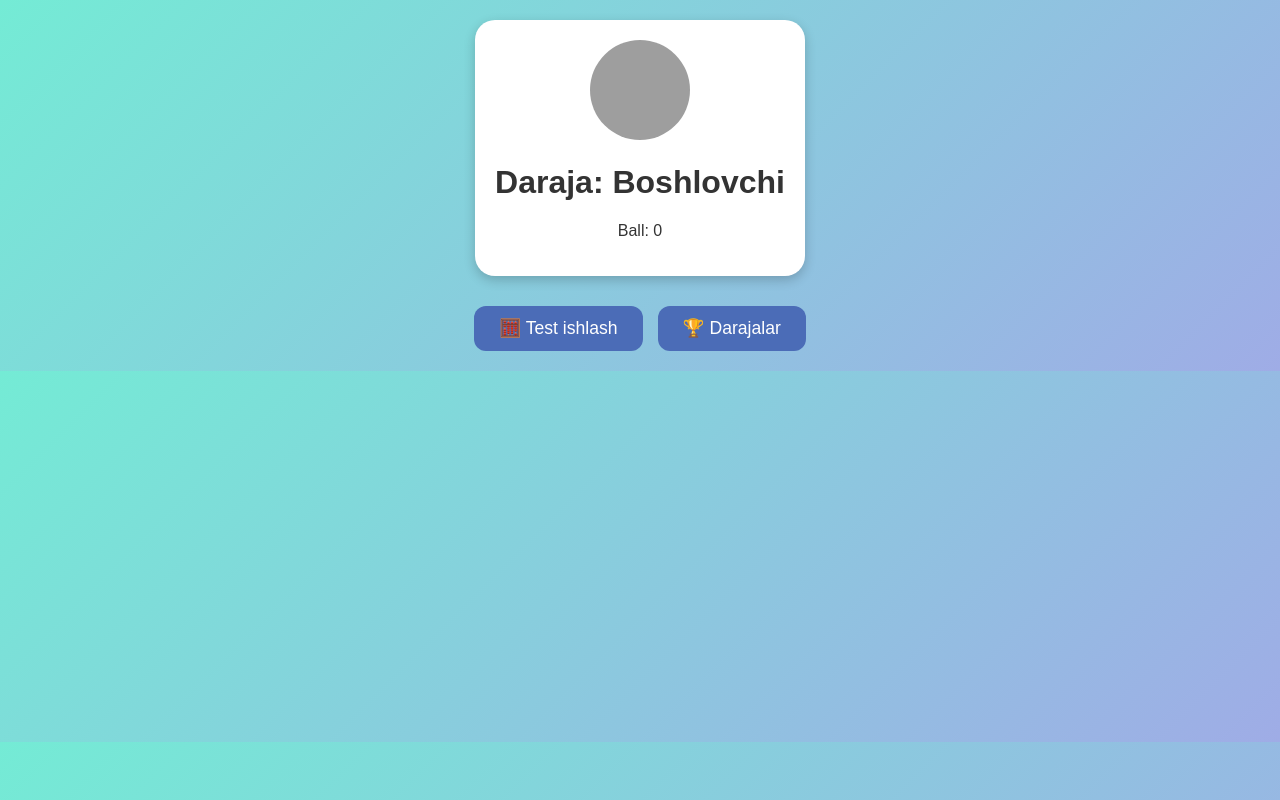
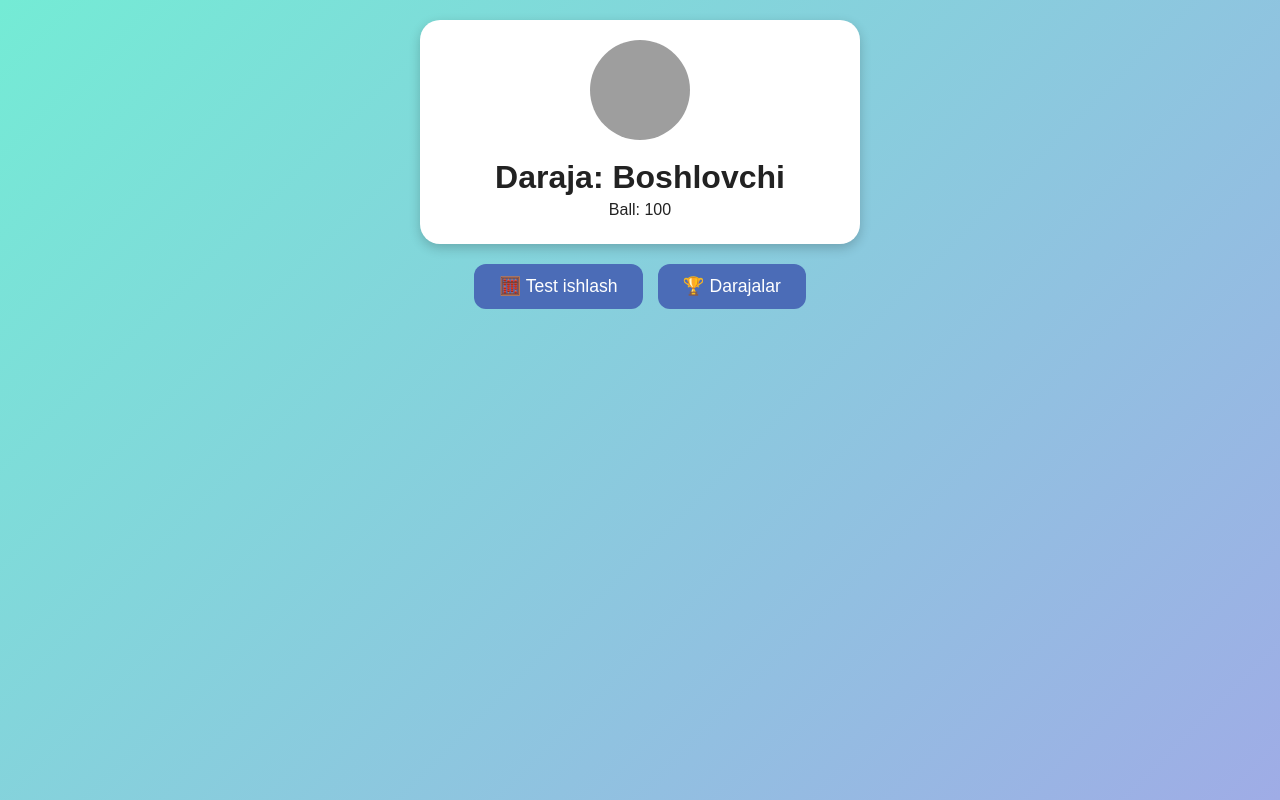
Before and after one commit to uzbdarkeruzb/matematika, a plain HTML site: page index.html in a window 1280 px wide. Drawn offline with Linux system fonts and the light colour scheme; grey boxes are pictures that could not be loaded.

Commit message:
Refactor index.html for improved layout and styling

```diff
--- a/index.html
+++ b/index.html
@@ -1,95 +1,96 @@
 <!DOCTYPE html>
 <html lang="uz">
 <head>
-  <meta charset="UTF-8" />
-  <meta name="viewport" content="width=device-width, initial-scale=1.0" />
+<meta charset="UTF-8">
+<meta name="viewport" content="width=device-width, initial-scale=1.0">
 <title>Asosiy sahifa</title>
 <style>
   body {
     font-family: 'Poppins', sans-serif;
+    margin:0;
+    padding:20px;
     background: linear-gradient(135deg, #74ebd5, #9face6);
-      margin: 0;
-      padding: 20px;
-      text-align: center;
-      color: #333;
-    }
-    h1 {
-      font-size: 2em;
-      margin-top: 10px;
+    color:#222;
+    display:flex;
+    flex-direction:column;
+    align-items:center;
+    min-height:100vh;
+    box-sizing:border-box;
   }
   .profile {
-      background: white;
-      border-radius: 20px;
-      padding: 20px;
-      box-shadow: 0 4px 12px rgba(0,0,0,0.2);
-      display: inline-block;
-      margin-bottom: 30px;
+    background:white;
+    border-radius:20px;
+    padding:20px;
+    text-align:center;
+    box-shadow:0 4px 12px rgba(0,0,0,0.2);
+    margin-bottom:20px;
+    width:90%;
+    max-width:400px;
   }
   .profile img {
-      width: 100px;
-      height: 100px;
-      border-radius: 50%;
-      margin-bottom: 10px;
+    width:100px;
+    height:100px;
+    border-radius:50%;
+    margin-bottom:10px;
   }
+  h1,h2,p {margin:5px 0;}
   .btns {
-      display: flex;
-      justify-content: center;
-      gap: 15px;
-      flex-wrap: wrap;
+    display:flex;
+    flex-wrap:wrap;
+    justify-content:center;
+    gap:15px;
   }
   a.btn {
-      background: #4b6cb7;
-      color: white;
-      padding: 12px 25px;
-      text-decoration: none;
-      border-radius: 12px;
-      font-size: 1.1em;
-      transition: 0.3s;
+    background:#4b6cb7;
+    color:white;
+    padding:12px 25px;
+    text-decoration:none;
+    border-radius:12px;
+    font-size:1.1em;
+    transition:0.3s;
   }
-    a.btn:hover {
-      background: #182848;
-      transform: scale(1.05);
-    }
+  a.btn:hover {background:#182848; transform:scale(1.05);}
 </style>
 </head>
 <body>
+
 <div class="profile">
-    <img id="levelImg" src="" alt="Daraja rasmi" />
+  <img id="levelImg" src="" alt="Daraja rasmi">
   <h1 id="levelName">Daraja: Boshlovchi</h1>
-    <p id="points">Ball: 0</p>
+  <p id="points">Ball: 100</p>
 </div>
 
 <div class="btns">
   <a href="test.html" class="btn">🧮 Test ishlash</a>
-    <a href="profile.html" class="btn">🏆 Darajalar</a>
+  <a href="levels.html" class="btn">🏆 Darajalar</a>
 </div>
 
 <script>
 const levels = [
-      { name: "Boshlovchi", points: 0, img: "https://cdn-icons-png.flaticon.com/512/616/616408.png" },
-      { name: "O‘rganuvchi", points: 50, img: "https://cdn-icons-png.flaticon.com/512/2921/2921222.png" },
-      { name: "Yangi Iqtidor", points: 100, img: "https://cdn-icons-png.flaticon.com/512/3135/3135715.png" },
-      { name: "Yaxshi Talaba", points: 200, img: "https://cdn-icons-png.flaticon.com/512/3135/3135789.png" },
-      { name: "Hisobchi", points: 300, img: "https://cdn-icons-png.flaticon.com/512/2829/2829726.png" },
-      { name: "Matematik", points: 400, img: "https://cdn-icons-png.flaticon.com/512/2830/2830229.png" },
-      { name: "Ustoz", points: 500, img: "https://cdn-icons-png.flaticon.com/512/3135/3135784.png" },
-      { name: "Aqlli Bola", points: 600, img: "https://cdn-icons-png.flaticon.com/512/921/921071.png" },
-      { name: "A’lochi", points: 700, img: "https://cdn-icons-png.flaticon.com/512/2583/2583344.png" },
-      { name: "Qiziqqon", points: 800, img: "https://cdn-icons-png.flaticon.com/512/1828/1828911.png" },
-      { name: "Kichik Ustoz", points: 900, img: "https://cdn-icons-png.flaticon.com/512/1995/1995574.png" },
-      { name: "Qobiliyatli", points: 1000, img: "https://cdn-icons-png.flaticon.com/512/765/765613.png" },
+  { name: "Boshlovchi", points: 100, img: "https://cdn-icons-png.flaticon.com/512/616/616408.png" },
+  { name: "O‘rganuvchi", points: 150, img: "https://cdn-icons-png.flaticon.com/512/2921/2921222.png" },
+  { name: "Yangi Iqtidor", points: 200, img: "https://cdn-icons-png.flaticon.com/512/3135/3135715.png" },
+  { name: "Yaxshi Talaba", points: 300, img: "https://cdn-icons-png.flaticon.com/512/3135/3135789.png" },
+  { name: "Hisobchi", points: 400, img: "https://cdn-icons-png.flaticon.com/512/2829/2829726.png" },
+  { name: "Matematik", points: 500, img: "https://cdn-icons-png.flaticon.com/512/2830/2830229.png" },
+  { name: "Ustoz", points: 600, img: "https://cdn-icons-png.flaticon.com/512/3135/3135784.png" },
+  { name: "Aqlli Bola", points: 700, img: "https://cdn-icons-png.flaticon.com/512/921/921071.png" },
+  { name: "A’lochi", points: 800, img: "https://cdn-icons-png.flaticon.com/512/2583/2583344.png" },
+  { name: "Qiziqqon", points: 900, img: "https://cdn-icons-png.flaticon.com/512/1828/1828911.png" },
+  { name: "Kichik Ustoz", points: 1000, img: "https://cdn-icons-png.flaticon.com/512/1995/1995574.png" },
+  { name: "Qobiliyatli", points: 1100, img: "https://cdn-icons-png.flaticon.com/512/765/765613.png" },
   { name: "Intiluvchan", points: 1200, img: "https://cdn-icons-png.flaticon.com/512/1998/1998755.png" },
-      { name: "Aqliy Yulduz", points: 1500, img: "https://cdn-icons-png.flaticon.com/512/616/616408.png" },
-      { name: "Hisob Ustasi", points: 1800, img: "https://cdn-icons-png.flaticon.com/512/2829/2829733.png" },
-      { name: "Matematik Qahramon", points: 2100, img: "https://cdn-icons-png.flaticon.com/512/3135/3135773.png" },
-      { name: "Super Talaba", points: 2400, img: "https://cdn-icons-png.flaticon.com/512/4899/4899778.png" },
-      { name: "Bilim Sohibi", points: 2800, img: "https://cdn-icons-png.flaticon.com/512/3242/3242257.png" },
-      { name: "O‘qish Qiroli", points: 3200, img: "https://cdn-icons-png.flaticon.com/512/3135/3135772.png" },
-      { name: "Hisob Qiroli", points: 4000, img: "https://cdn-icons-png.flaticon.com/512/3135/3135787.png" },
+  { name: "Aqliy Yulduz", points: 1300, img: "https://cdn-icons-png.flaticon.com/512/616/616408.png" },
+  { name: "Hisob Ustasi", points: 1400, img: "https://cdn-icons-png.flaticon.com/512/2829/2829733.png" },
+  { name: "Matematik Qahramon", points: 1500, img: "https://cdn-icons-png.flaticon.com/512/3135/3135773.png" },
+  { name: "Super Talaba", points: 1600, img: "https://cdn-icons-png.flaticon.com/512/4899/4899778.png" },
+  { name: "Bilim Sohibi", points: 1700, img: "https://cdn-icons-png.flaticon.com/512/3242/3242257.png" },
+  { name: "O‘qish Qiroli", points: 1800, img: "https://cdn-icons-png.flaticon.com/512/3135/3135772.png" },
+  { name: "Hisob Qiroli", points: 2000, img: "https://cdn-icons-png.flaticon.com/512/3135/3135787.png" }
 ];
 
-    const userData = JSON.parse(localStorage.getItem('userData')) || { points: 0 };
-    const userPoints = userData.points || 0;
+const userData = JSON.parse(localStorage.getItem('userData')) || { points: 100 };
+const userPoints = userData.points || 100;
 
 document.getElementById('points').textContent = `Ball: ${userPoints}`;
 
```
Lines whose indentation alone changed are shown as unchanged.
